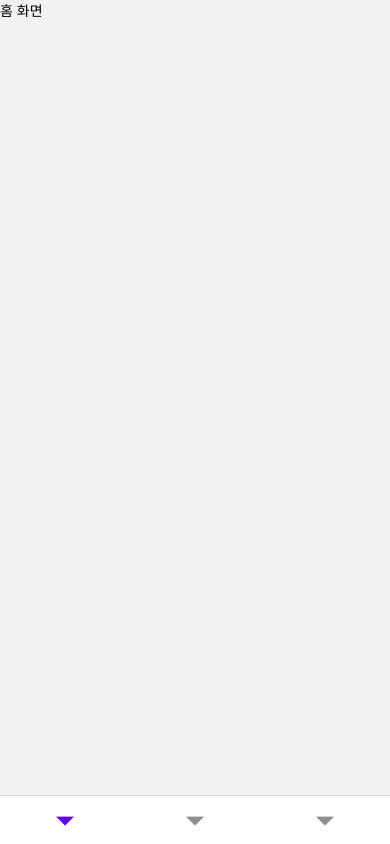
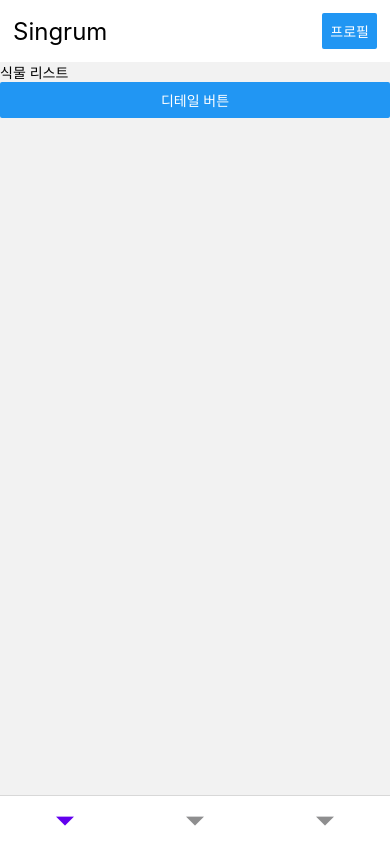
Before and after one commit to Singrum-org/client_mobile, a React Native app in the folder singrum/: screen /PlantsListStack in a window 390 px wide. Before the commit this address had no page. Built offline with nearby package versions, Linux system fonts and the light colour scheme.

Commit message:
[Feat] 화면 및 Header 임시 설계

```diff
--- /dev/null
+++ b/singrum/components/Header.js
@@ -0,0 +1,46 @@
+import React from 'react';
+import {SafeAreaView, View, Text, StyleSheet, Button} from 'react-native';
+import {useRoute, useNavigation} from '@react-navigation/native';
+
+const Header = () => {
+  const route = useRoute();
+  const navigation = useNavigation();
+
+  return (
+    <SafeAreaView>
+      <View style={styles.block}>
+        <View style={styles.left}>
+          {route?.params?.detail && (
+            <Button title="<" onPress={() => navigation.pop()} />
+          )}
+          <Text style={styles.title}>Singrum</Text>
+        </View>
+        <Button
+          title="프로필"
+          onPress={() => navigation.push('ProfileScreen')}
+        />
+      </View>
+    </SafeAreaView>
+  );
+};
+
+const styles = StyleSheet.create({
+  block: {
+    padding: 13,
+    backgroundColor: 'white',
+    flexDirection: 'row',
+    alignItems: 'center',
+    justifyContent: 'space-between',
+  },
+  left: {
+    flexDirection: 'row',
+    alignItems: 'center',
+    justifyContent: 'space-between',
+  },
+  title: {
+    fontSize: 24,
+    color: 'black',
+  },
+});
+
+export default Header;
--- /dev/null
+++ b/singrum/screens/CommunityScreen.js
@@ -0,0 +1,13 @@
+import React from 'react';
+import {SafeAreaView} from 'react-native-safe-area-context';
+import {Text} from 'react-native';
+
+const CommunityScreen = () => {
+  return (
+    <SafeAreaView>
+      <Text>커뮤니티</Text>
+    </SafeAreaView>
+  );
+};
+
+export default CommunityScreen;
--- a/singrum/screens/MainTab.js
+++ b/singrum/screens/MainTab.js
@@ -1,8 +1,9 @@
 import {createBottomTabNavigator} from '@react-navigation/bottom-tabs';
 import React from 'react';
-import ProfileScreen from './ProfileScreen';
 import HomeScreen from './HomeScreen';
-import PlantsListScreen from './PlantsListScreen';
+import PlantsListStack from './PlantsListStack';
+import CommunityScreen from './CommunityScreen';
+import Header from '../components/Header';
 
 const Tab = createBottomTabNavigator();
 
@@ -10,13 +11,18 @@ const MainTab = () => {
   return (
     <Tab.Navigator
       screenOptions={{
-        headerShown: false,
         tabBarShowLabel: false,
         tabBarActiveTintColor: '#6200ee',
+        header: () => <Header />,
+        headerStyle: {margin: 0},
       }}>
+      <Tab.Screen
+        name="PlantsListStack"
+        options={{headerShown: false}}
+        component={PlantsListStack}
+      />
       <Tab.Screen name="HomeScreen" component={HomeScreen} />
-      <Tab.Screen name="PlantsListScreen" component={PlantsListScreen} />
-      <Tab.Screen name="ProfileScreen" component={ProfileScreen} />
+      <Tab.Screen name="CommunityScreen" component={CommunityScreen} />
     </Tab.Navigator>
   );
 };
--- /dev/null
+++ b/singrum/screens/PlantsDetailScreen.js
@@ -0,0 +1,13 @@
+import React from 'react';
+import {SafeAreaView} from 'react-native-safe-area-context';
+import {Text} from 'react-native';
+
+const PlantsDetailScreen = () => {
+  return (
+    <SafeAreaView>
+      <Text>식물 디테일 화면</Text>
+    </SafeAreaView>
+  );
+};
+
+export default PlantsDetailScreen;
--- a/singrum/screens/PlantsListScreen.js
+++ b/singrum/screens/PlantsListScreen.js
@@ -1,11 +1,18 @@
 import React from 'react';
 import {SafeAreaView} from 'react-native-safe-area-context';
-import {Text} from 'react-native';
+import {Text, Button} from 'react-native';
+import {useNavigation} from '@react-navigation/native';
 
 const PlantsListScreen = () => {
+  const navigation = useNavigation();
+
   return (
     <SafeAreaView>
       <Text>식물 리스트</Text>
+      <Button
+        title="디테일 버튼"
+        onPress={() => navigation.push('PlantsDetailScreen', {detail: true})}
+      />
     </SafeAreaView>
   );
 };
--- /dev/null
+++ b/singrum/screens/PlantsListStack.js
@@ -0,0 +1,18 @@
+import {createNativeStackNavigator} from '@react-navigation/native-stack';
+import React from 'react';
+import PlantsListScreen from './PlantsListScreen';
+import PlantsDetailScreen from './PlantsDetailScreen';
+import Header from '../components/Header';
+
+const Stack = createNativeStackNavigator();
+
+const PlantsListStack = () => {
+  return (
+    <Stack.Navigator screenOptions={{header: () => <Header />}}>
+      <Stack.Screen name="PlantsListScreen" component={PlantsListScreen} />
+      <Stack.Screen name="PlantsDetailScreen" component={PlantsDetailScreen} />
+    </Stack.Navigator>
+  );
+};
+
+export default PlantsListStack;
--- a/singrum/screens/RootStack.js
+++ b/singrum/screens/RootStack.js
@@ -1,6 +1,7 @@
 import {createNativeStackNavigator} from '@react-navigation/native-stack';
 import React from 'react';
 import MainTab from './MainTab';
+import ProfileScreen from './ProfileScreen';
 
 const Stack = createNativeStackNavigator();
 
@@ -12,6 +13,7 @@ const RootStack = () => {
         component={MainTab}
         options={{headerShown: false}}
       />
+      <Stack.Screen name="ProfileScreen" component={ProfileScreen} />
     </Stack.Navigator>
   );
 };
```
Also changed, not shown: 5 other files (tests, documents, lock files or other folders).
